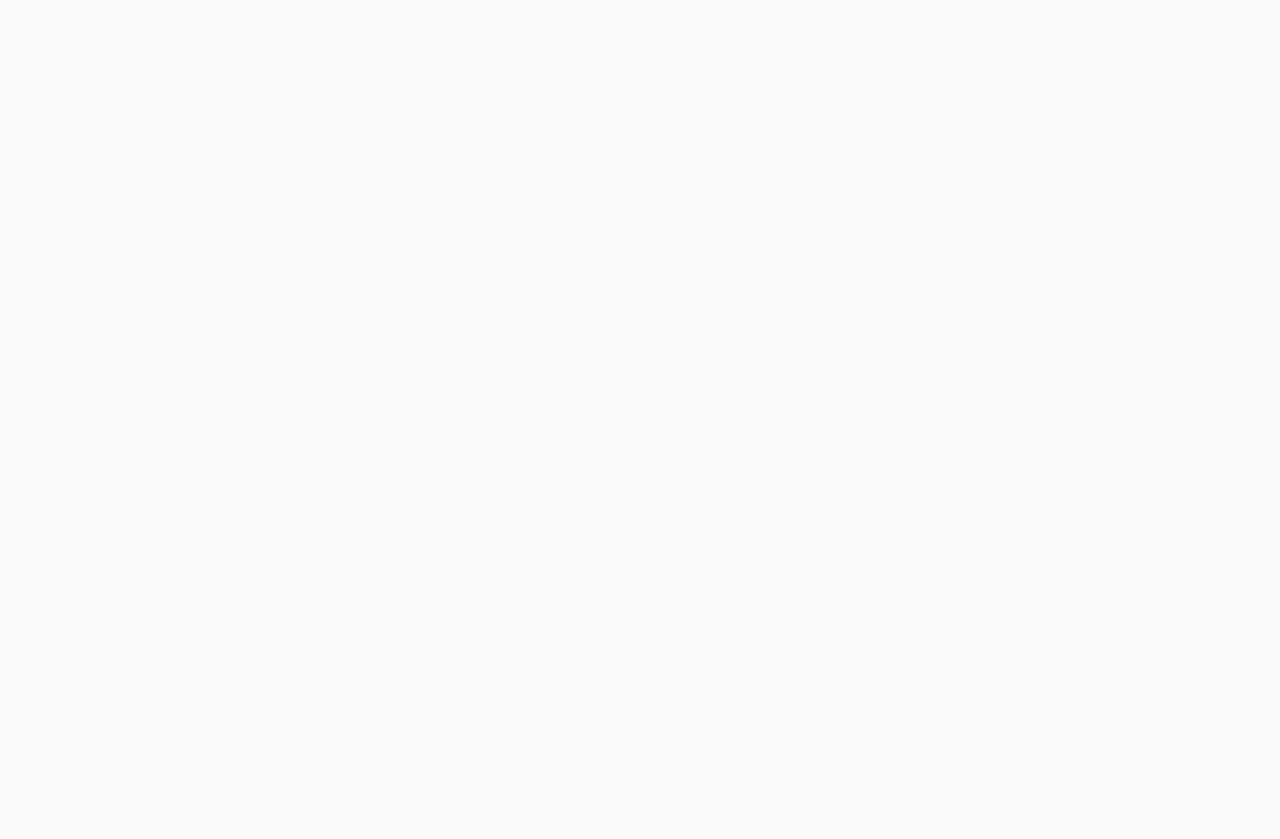
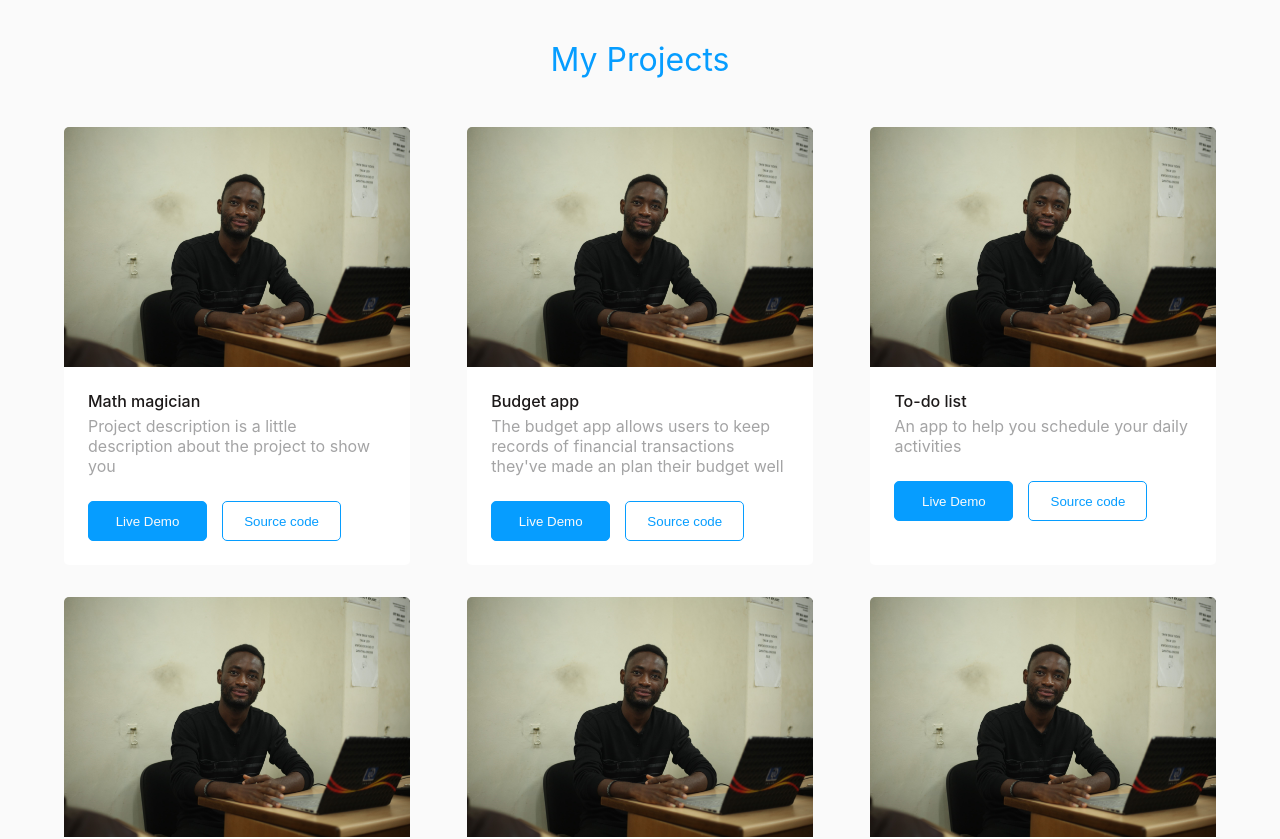
Before and after one commit to Elisha-Tetteyfio/my-portfolio1, a React (Create React App) app: page / in a window 1280 px wide. Shown: the part 1700-2539 px from the top of the page. Before the commit the page ends 1628 px from the top, so only its background shows below. Built offline with nearby package versions, Linux system fonts and the light colour scheme.

Commit message:
Add projects section

```diff
--- a/src/App.js
+++ b/src/App.js
@@ -2,6 +2,7 @@ import Header from "./components/Header";
 import About from "./segments/About";
 import Expertise from "./segments/Expertise";
 import Intro from "./segments/Intro";
+import Projects from "./segments/Projects";
 
 const App = () => {
   return (
@@ -10,6 +11,7 @@ const App = () => {
       <Intro />
       <About />
       <Expertise />
+      <Projects />
     </div>
   );
 }
--- /dev/null
+++ b/src/components/Project.js
@@ -0,0 +1,21 @@
+import React from "react";
+import styles from "./Project.module.css"
+import im from "../images/aboutImage.jpg"
+
+const Project = (project) => {
+  return (
+    <div className={styles.card}>
+      <div className={styles.imgDiv}> <img src={im} alt="im" /> </div>
+      <div className={styles.projectInfo}>
+        <div className={styles.projectName}>{project.name}</div>
+        <div className={styles.projectDetails}>
+          {project.description}
+        </div>
+        <button className={styles.liveDemo}>Live Demo</button>
+        <button className={`${styles.liveDemo} ${styles.source}`}>Source code</button>
+      </div>
+    </div>
+  )
+}
+
+export default Project;
--- /dev/null
+++ b/src/components/Project.module.css
@@ -0,0 +1,49 @@
+.card {
+  background-color: #fff;
+  width: 30%;
+  display: flow-root;
+  border-radius: 5px;
+  margin-bottom: 2rem;
+}
+
+.imgDiv {
+  width: 100%;
+  height: 15rem;
+  /* border-radius: 5px; */
+}
+
+.imgDiv > img {
+  width: 100%;
+  height: 100%;
+  border-radius: 5px 5px 0 0;
+}
+
+.projectInfo {
+  margin: 1.5rem;
+}
+
+.projectName {
+  font-weight: 500;
+  margin-bottom: 5px;
+}
+
+.projectDetails {
+  color: #a4a4a5;
+  margin-bottom: 5px;
+}
+
+.liveDemo {
+  height: 40px;
+  margin-top: 20px;
+  margin-right: 15px;
+  border-radius: 5px;
+  background-color: #069dff;
+  border: #069dff 1px solid;
+  color: #fafafa;
+  width: 40%;
+}
+
+.source {
+  background-color: inherit;
+  color: #069dff;
+}
--- a/src/components/SkillSet.module.css
+++ b/src/components/SkillSet.module.css
@@ -1,7 +1,6 @@
 .card {
   background-color: #fff;
   width: 15rem;
-  height: max-content;
   display: flow-root;
   font-size: 1.5rem;
   font-weight: 500;
--- /dev/null
+++ b/src/segments/Projects.js
@@ -0,0 +1,33 @@
+import React from "react";
+import Project from "../components/Project";
+import styles from "./Projects.module.css"
+
+const Projects = () => {
+  return (
+    <div className={styles.projects}>
+      <div className={styles.title}>My Projects</div>
+      <div className={styles.projectsSection}>
+        <Project
+          name="Math magician"
+          description="Project description is a little description about the project to show you"
+        />
+        <Project
+          name="Budget app"
+          description="The budget app allows users to keep records of financial transactions they've made an plan
+          their budget well"
+        />
+        <Project
+          name="To-do list"
+          description="An app to help you schedule your daily activities"
+        />
+        <Project
+          name="Space hub"
+        />
+        <Project />
+        <Project />
+      </div>
+    </div>
+  )
+}
+
+export default Projects;
--- /dev/null
+++ b/src/segments/Projects.module.css
@@ -0,0 +1,17 @@
+.projects {
+  width: 90%;
+  margin: auto;
+}
+
+.title {
+  color: #069dff;
+  font-size: 2rem;
+  width: fit-content;
+  margin: 7rem auto 3rem;
+}
+
+.projectsSection {
+  display: flex;
+  flex-wrap: wrap;
+  justify-content: space-between;
+}
```
